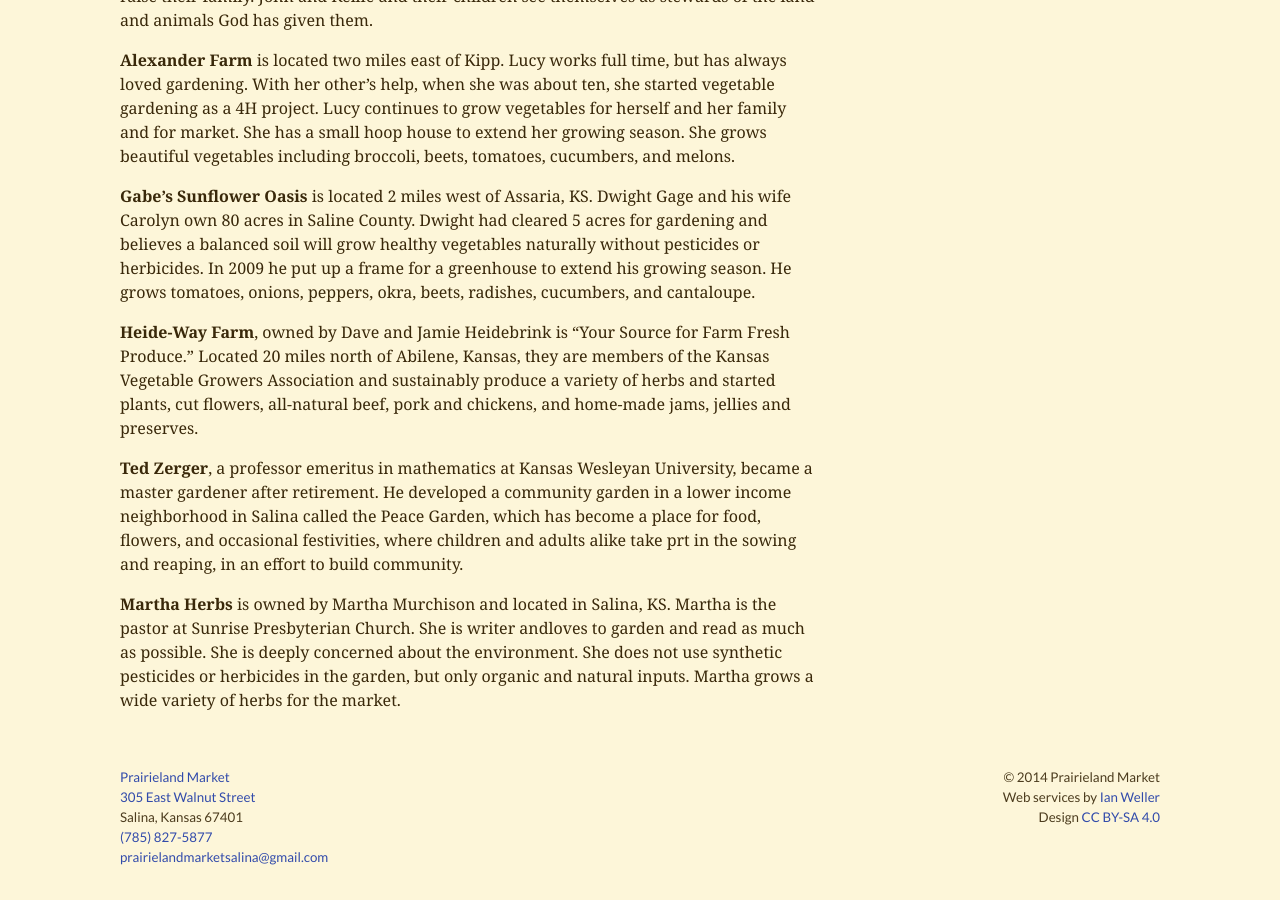
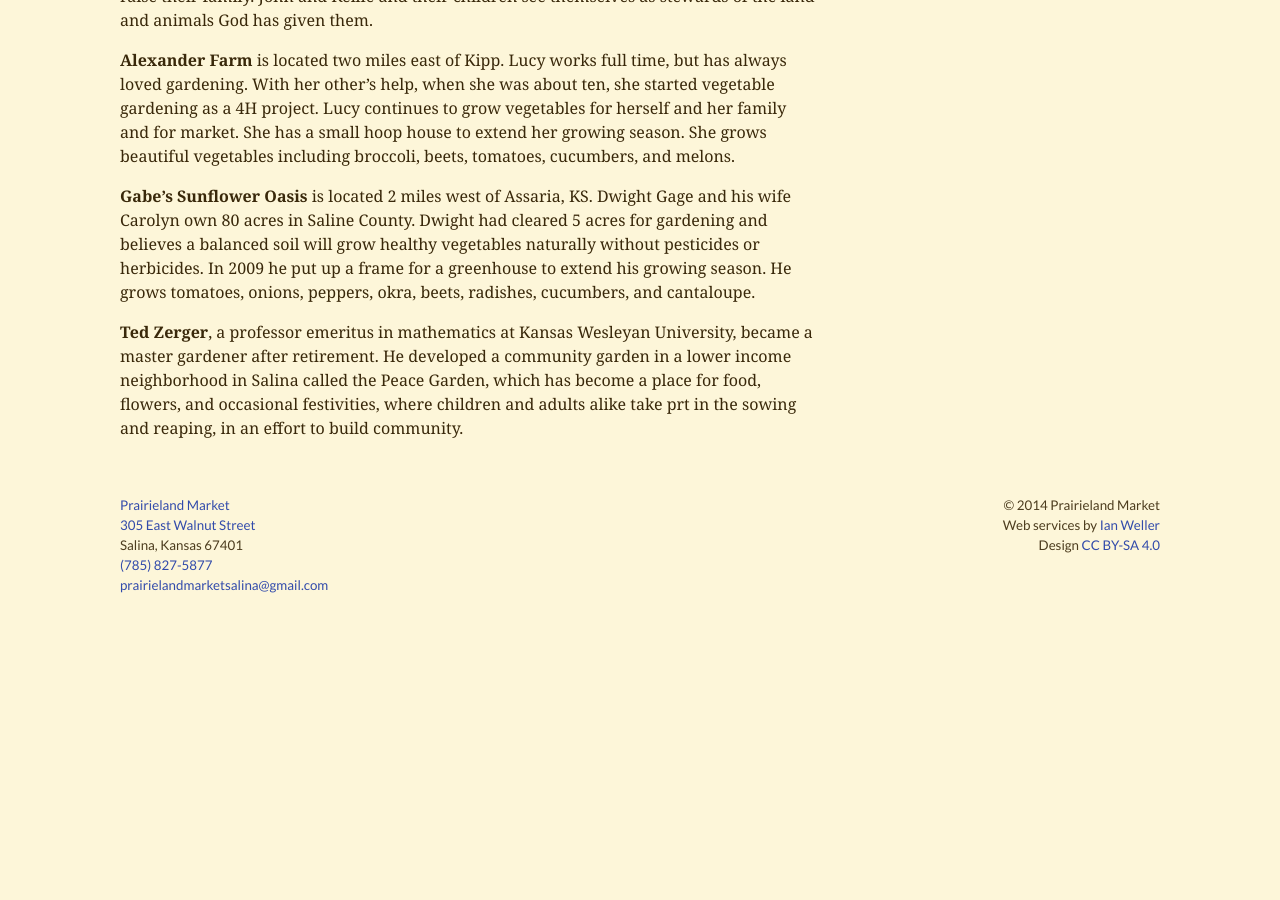
Before and after one commit to prairielandmarket/prairielandmarket.github.io, a Jekyll site: the page built from local_producers.md, in a window 1280 px wide and 900 px high, scrolled down 587 px. Built offline with Jekyll 4.4.1, drawn with Linux system fonts in a browser that asks for light colours; nearby versions of some CDN libraries; Markdown is read by kramdown in place of the engine named in the settings; after the commit the page ends 1215 px from its top, so only the background shows below that.

Commit message:
Updated local_producers.md

```diff
--- a/local_producers.md
+++ b/local_producers.md
@@ -4,6 +4,7 @@ layout: default
 title: Local producers
 published: true
 ---
+
 
 **C&C High Tunnel Farms** began in 2009 when Chris and Christi Janssen began growing vegetables for market.  The Janssens grow tomatoes, peppers, okra, eggplant, cucumbers, and sweet potatoes.  Their farm in Scandia, KS includes two 30'&times;140' high tunnels that allow for an extended growing season.  Through the winter months they grow spinach, kale, mixed greens, lettuce, and radishes.
 
@@ -13,8 +14,4 @@ published: true
 
 **Gabe's Sunflower Oasis** is located 2 miles west of Assaria, KS.  Dwight Gage and his wife Carolyn own 80 acres in Saline County.  Dwight had cleared 5 acres for gardening and believes a balanced soil will grow healthy vegetables naturally without pesticides or herbicides.  In 2009 he put up a frame for a greenhouse to extend his growing season.  He grows tomatoes, onions, peppers, okra, beets, radishes, cucumbers, and cantaloupe.
 
-**Heide-Way Farm**,  owned by Dave and Jamie Heidebrink is "Your Source for Farm Fresh Produce."  Located 20 miles north of Abilene, Kansas, they are members of the Kansas Vegetable Growers Association and sustainably produce a variety of herbs and started plants, cut flowers, all-natural beef, pork and chickens, and home-made jams, jellies and preserves.
-
 **Ted Zerger**, a professor emeritus in mathematics at Kansas Wesleyan University, became a master gardener after retirement.  He developed a community garden in a lower income neighborhood in Salina called the Peace Garden, which has become a place for food, flowers, and occasional festivities, where children and adults alike take prt in the sowing and reaping, in an effort to build community.
-
-**Martha Herbs** is owned by Martha Murchison and located in Salina, KS.  Martha is the pastor at Sunrise Presbyterian Church.  She is  writer andloves to garden and read as much as possible.  She is deeply concerned about the environment.  She does not use synthetic pesticides or herbicides in the garden, but only organic and natural inputs.  Martha grows a wide variety of herbs  for the market.
```
